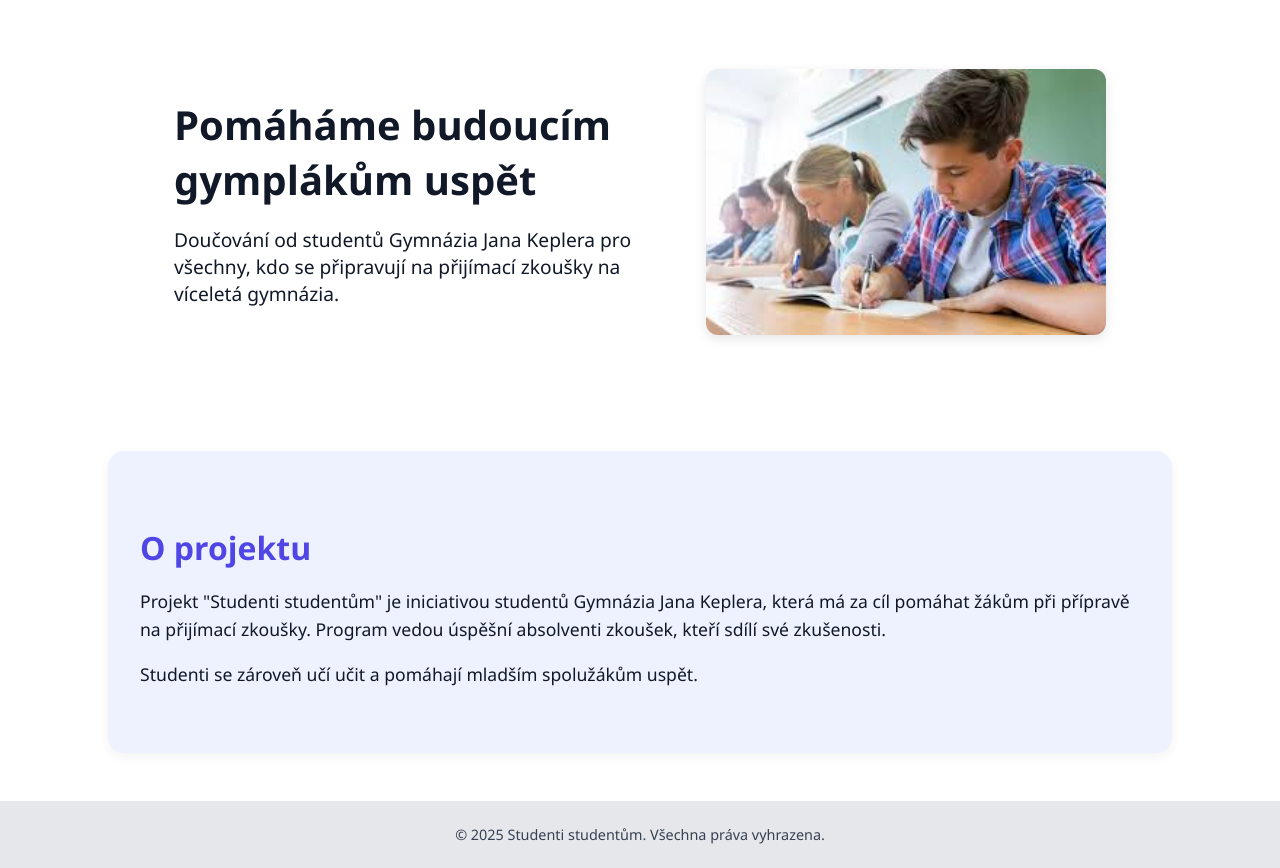
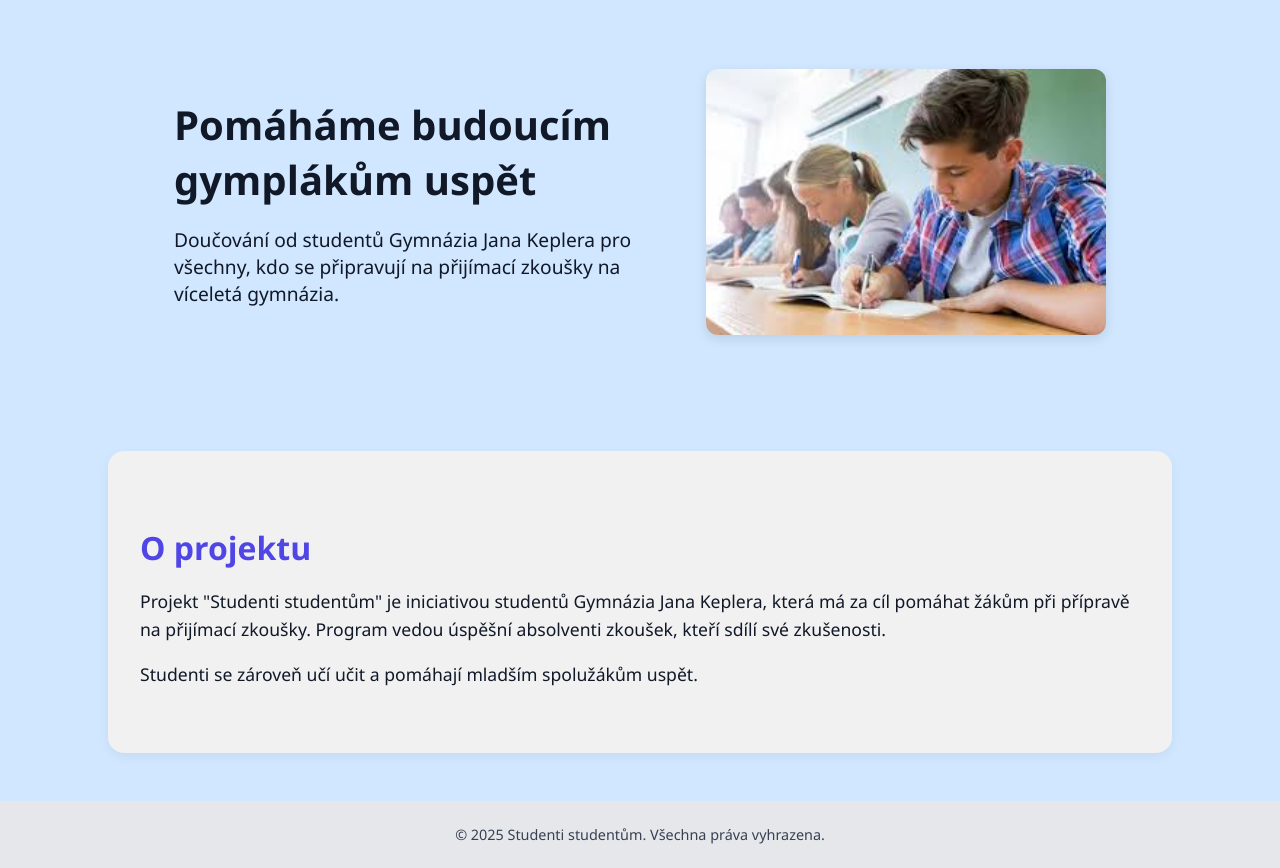
Before and after one commit to tomashanzal/website-DU, a Flask app: page / in a window 1280 px wide. Shown: the part 71-939 px from the top of the page. Run offline with Flask 3, Linux system fonts and the light colour scheme.

Commit message:
snad fnall dessign version

```diff
--- a/app/static/styles.css
+++ b/app/static/styles.css
@@ -100,8 +100,9 @@ footer {
   font-size: 0.9rem;
   color: #374151;
 }
+
 .highlight-section {
-  background-color: #eef2ff; /* jemná světle fialová */
+  background-color: #eef2ff;
   border-radius: 16px;
   box-shadow: 0 4px 12px rgba(0, 0, 0, 0.05);
   padding: 3rem 2rem;
@@ -153,3 +154,29 @@ footer {
 .btn:hover {
   background-color: #3730a3;
 }
+
+body.dark-bg,
+.dark-bg {
+  background-color: #d0e7ff;
+  color: #111827;
+}
+
+.hero.dark-bg {
+  background-color: #d0e7ff;
+  color: #111827;
+}
+
+.text-box {
+  background-color: #f1f1f1; /* tmavší bílá / světle šedá */
+  padding: 2rem;
+  border-radius: 8px;
+  box-shadow: 0 4px 12px rgba(0, 0, 0, 0.1); /* stín pro efekt rámečku */
+}
+.highlight-section {
+  background-color: #f1f1f1; /* Tmavší bílá / světle šedá pro shodu s text-box */
+  border-radius: 16px;
+  box-shadow: 0 4px 12px rgba(0, 0, 0, 0.05);
+  padding: 3rem 2rem;
+  margin: 3rem auto;
+  max-width: 1000px;
+}
--- a/app/templates/home.html
+++ b/app/templates/home.html
@@ -6,7 +6,7 @@
   <title>Studenti studentům – Domů</title>
   <link rel="stylesheet" href="{{ url_for('static', filename='styles.css') }}">
 </head>
-<body class="white-bg">
+<body class="dark-bg">
   <header>
     <div class="header-inner">
       <div class="logo">🎓 Studenti studentům</div>
@@ -18,7 +18,7 @@
     </div>
   </header>
 
-  <section class="hero white-bg">
+  <section class="hero dark-bg">
     <div class="hero-content">
       <h1>Pomáháme budoucím gymplákům uspět</h1>
       <p>Doučování od studentů Gymnázia Jana Keplera pro všechny, kdo se připravují na přijímací zkoušky na víceletá gymnázia.</p>
@@ -34,7 +34,6 @@
     </div>
   </section>
 
-
   <footer>
     &copy; 2025 Studenti studentům. Všechna práva vyhrazena.
   </footer>
--- a/app/templates/payment.html
+++ b/app/templates/payment.html
@@ -6,8 +6,7 @@
   <title>Studenti studentům – Platba</title>
   <link rel="stylesheet" href="{{ url_for('static', filename='styles.css') }}">
 </head>
-<body>
-
+<body class="dark-bg"></body>
   <header>
     <div class="header-inner">
       <div class="logo">🎓 Studenti studentům</div>
```
Also changed, not shown: app/templates/about.html (+5 -6 lines).
